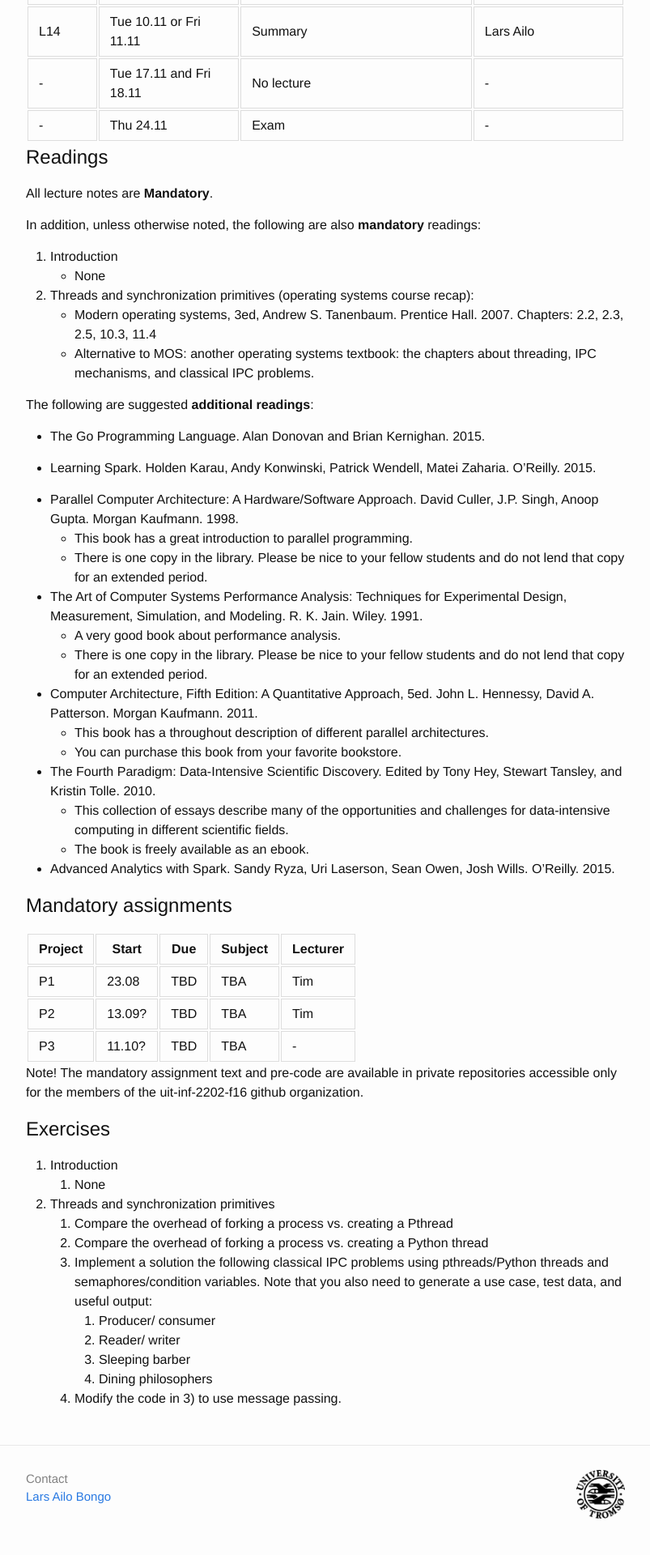
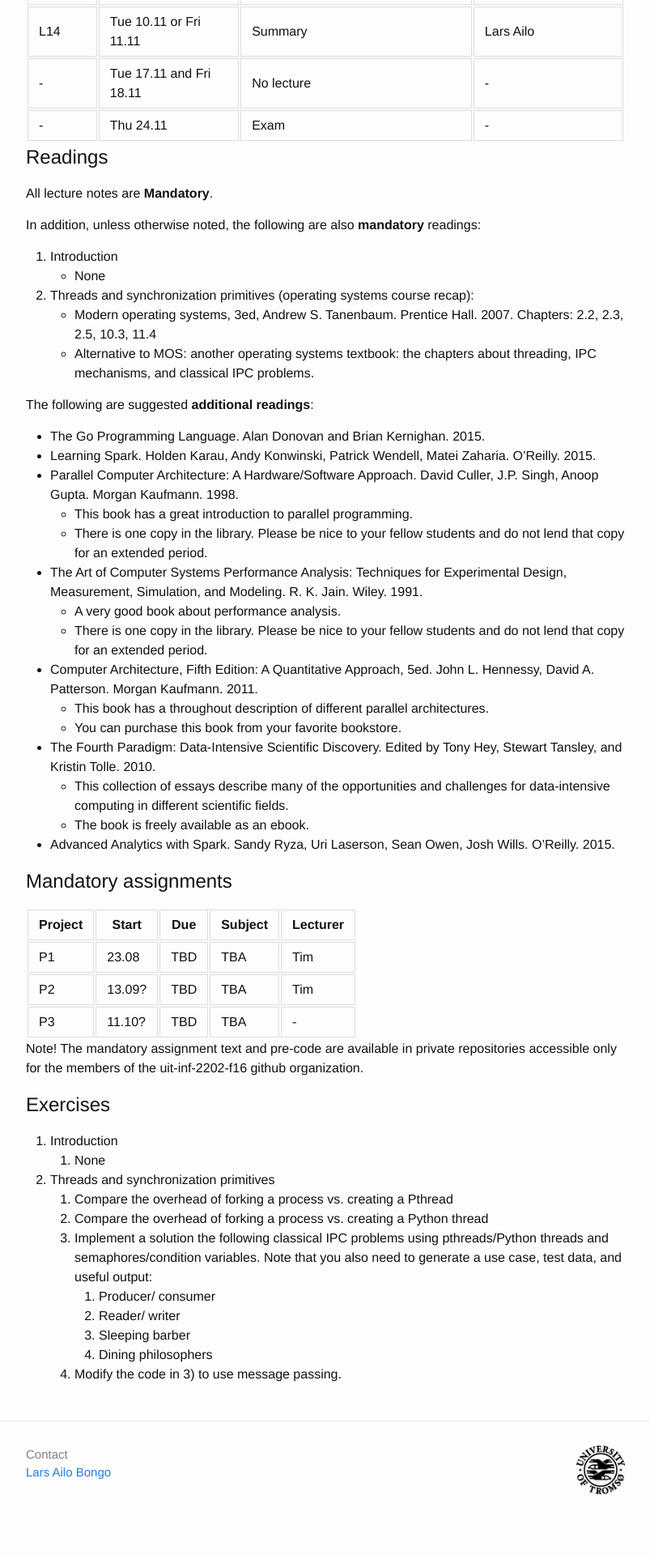
Before and after one commit to uit-inf-2202-f16/uit-inf-2202-f16.github.io, a Jekyll site: the page built from index.md, in a window 1280 px wide. Shown: the part 1303-3223 px from the top of the page at 81% size, without its empty margins (238-1041 px from the left). Built offline with Jekyll 4.4.1, drawn with Linux system fonts in a browser that asks for light colours; after the commit the page ends 3193 px from its top, so only the background shows below that.

Commit message:
Layout changes (again)

```diff
--- a/index.md
+++ b/index.md
@@ -55,26 +55,21 @@ In addition, unless otherwise noted, the following are also **mandatory** readin
 	* Alternative to MOS: another operating systems textbook: the chapters about threading, IPC mechanisms, and classical IPC problems.
 
 The following are suggested **additional readings**:
-*   The Go Programming Language. Alan Donovan and Brian Kernighan. 2015.
 
-*   Learning Spark. Holden Karau, Andy Konwinski, Patrick Wendell, Matei Zaharia. O’Reilly. 2015.
-
-*   Parallel Computer Architecture: A Hardware/Software Approach. David Culler, J.P. Singh, Anoop Gupta. Morgan Kaufmann. 1998.
+* The Go Programming Language. Alan Donovan and Brian Kernighan. 2015.
+* Learning Spark. Holden Karau, Andy Konwinski, Patrick Wendell, Matei Zaharia. O’Reilly. 2015.
+* Parallel Computer Architecture: A Hardware/Software Approach. David Culler, J.P. Singh, Anoop Gupta. Morgan Kaufmann. 1998.
 	* This book has a great introduction to parallel programming.
 	* There is one copy in the library. Please be nice to your fellow students and do not lend that copy for an extended period.
-
-*   The Art of Computer Systems Performance Analysis: Techniques for Experimental Design, Measurement, Simulation, and Modeling. R. K. Jain. Wiley. 1991.
+* The Art of Computer Systems Performance Analysis: Techniques for Experimental Design, Measurement, Simulation, and Modeling. R. K. Jain. Wiley. 1991.
 	* A very good book about performance analysis.
 	* There is one copy in the library. Please be nice to your fellow students and do not lend that copy for an extended period.
-
-*   Computer Architecture, Fifth Edition: A Quantitative Approach, 5ed. John L. Hennessy, David A. Patterson. Morgan Kaufmann. 2011.
+* Computer Architecture, Fifth Edition: A Quantitative Approach, 5ed. John L. Hennessy, David A. Patterson. Morgan Kaufmann. 2011.
 	* This book has a throughout description of different parallel architectures.
 	* You can purchase this book from your favorite bookstore.
-
-*   The Fourth Paradigm: Data-Intensive Scientific Discovery. Edited by Tony Hey, Stewart Tansley, and Kristin Tolle. 2010.
+* The Fourth Paradigm: Data-Intensive Scientific Discovery. Edited by Tony Hey, Stewart Tansley, and Kristin Tolle. 2010.
 	* This collection of essays describe many of the opportunities and challenges for data-intensive computing in different scientific fields.
 	* The book is freely available as an ebook.
-
 * Advanced Analytics with Spark. Sandy Ryza, Uri Laserson, Sean Owen, Josh Wills. O’Reilly. 2015.
 
 ## Mandatory assignments
```
